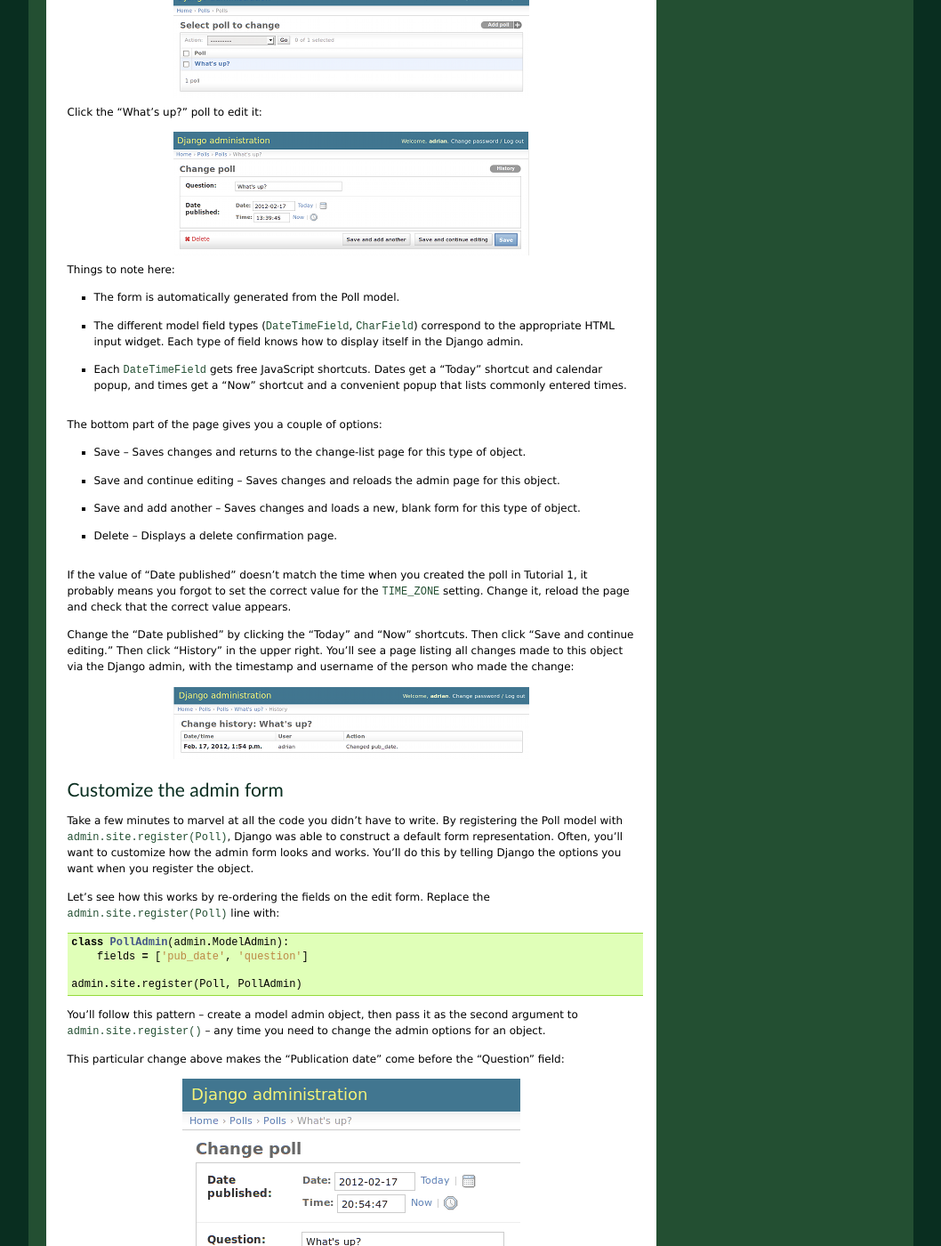
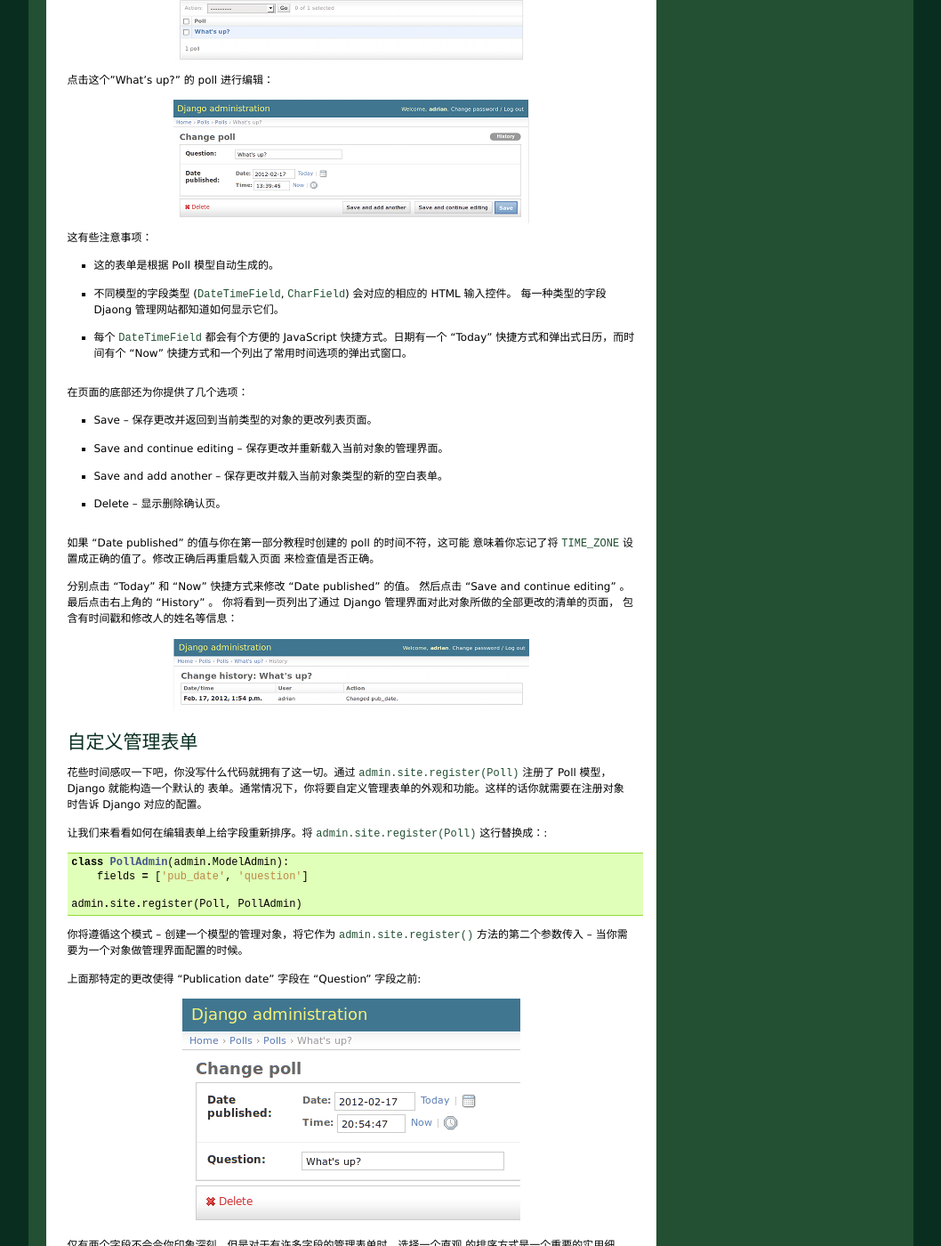
Before and after one commit to yourtion/Django-Chinese-Docs, a Sphinx documentation site: the page built from docs/intro/tutorial02.txt, in a window 1280 px wide and 1400 px high, scrolled down 2320 px. Shown: the whole window at 89% size, without its empty margins (111-1169 px from the left). Built offline with Sphinx 7.4.7, drawn with Linux system fonts in a browser that asks for light colours; cross-references to code outside the pages are shown as plain code; some of the changed text lies outside the part shown.

Commit message:
翻译至自定义表单

```diff
--- a/docs/intro/tutorial02.txt
+++ b/docs/intro/tutorial02.txt
@@ -92,116 +92,104 @@ http://127.0.0.1:8000/admin/ 。你将看到管理员的登录界面：
 
 你将看到一些可编辑的内容，包括 groups ，users 和 sites 。这些都是 Django 默认情况下自带的核心功能。
 
-Make the poll app modifiable in the admin
+使 poll 应用的数据在管理网站中可编辑
 =========================================
 
-But where's our poll app? It's not displayed on the admin index page.
+但是 poll 应用在哪？ 它可是没有在管理网站的首页上显示啊。
 
-Just one thing to do: We need to tell the admin that ``Poll``
-objects have an admin interface. To do this, create a file called
-``admin.py`` in your ``polls`` directory, and edit it to look like this::
+只需要做一件事：我们需要告诉管理网站 ``Poll``
+对象要有一个管理界面。为此，我们在你的 ``polls`` 目录下创建一个名为
+``admin.py`` 的文件，并添加如下内容：::
 
     from django.contrib import admin
     from polls.models import Poll
 
     admin.site.register(Poll)
 
-You'll need to restart the development server to see your changes. Normally,
-the server auto-reloads code every time you modify a file, but the action of
-creating a new file doesn't trigger the auto-reloading logic.
+你需要重启开发服务器才能看到变化。通常情况下，你每次修改过一个文件后开发
+服务器都会自动载入，但是创建一个新文件却不会触发自动载入的逻辑。
 
-Explore the free admin functionality
+探索管理功能
 ====================================
 
-Now that we've registered ``Poll``, Django knows that it should be displayed on
-the admin index page:
+现在我们已经注册了 ``Poll`` ，那 Django 就知道了要在管理网站的首页上显示出来：
 
 .. image:: _images/admin03t.png
    :alt: Django admin index page, now with polls displayed
 
-Click "Polls." Now you're at the "change list" page for polls. This page
-displays all the polls in the database and lets you choose one to change it.
-There's the "What's up?" poll we created in the first tutorial:
+点击 "Polls" 。现在你在 polls 的 “更改列表” 页。该页
+显示了数据库中所有的 polls 可让你选中一个进行编辑。
+有个 "What's up?" poll 是我们在第一个教程中创建的：
 
 .. image:: _images/admin04t.png
    :alt: Polls change list page
 
-Click the "What's up?" poll to edit it:
+点击这个"What's up?" 的 poll 进行编辑：
 
 .. image:: _images/admin05t.png
    :alt: Editing form for poll object
 
-Things to note here:
+这有些注意事项：
 
-* The form is automatically generated from the Poll model.
+* 这的表单是根据 Poll 模型自动生成的。
 
-* The different model field types (:class:`~django.db.models.DateTimeField`,
-  :class:`~django.db.models.CharField`) correspond to the appropriate HTML
-  input widget. Each type of field knows how to display itself in the Django
-  admin.
+* 不同模型的字段类型 (:class:`~django.db.models.DateTimeField`,
+  :class:`~django.db.models.CharField`) 会对应的相应的 HTML 输入控件。
+  每一种类型的字段 Djaong 管理网站都知道如何显示它们。
 
-* Each :class:`~django.db.models.DateTimeField` gets free JavaScript
-  shortcuts. Dates get a "Today" shortcut and calendar popup, and times get
-  a "Now" shortcut and a convenient popup that lists commonly entered times.
+* 每个 :class:`~django.db.models.DateTimeField` 都会有个方便的 JavaScript
+  快捷方式。日期有一个 "Today" 快捷方式和弹出式日历，而时间有个 "Now"
+  快捷方式和一个列出了常用时间选项的弹出式窗口。
 
-The bottom part of the page gives you a couple of options:
+在页面的底部还为你提供了几个选项：
 
-* Save -- Saves changes and returns to the change-list page for this type of
-  object.
+* Save -- 保存更改并返回到当前类型的对象的更改列表页面。
 
-* Save and continue editing -- Saves changes and reloads the admin page for
-  this object.
+* Save and continue editing -- 保存更改并重新载入当前对象的管理界面。
 
-* Save and add another -- Saves changes and loads a new, blank form for this
-  type of object.
+* Save and add another -- 保存更改并载入当前对象类型的新的空白表单。
 
-* Delete -- Displays a delete confirmation page.
+* Delete -- 显示删除确认页。
 
-If the value of "Date published" doesn't match the time when you created the
-poll in Tutorial 1, it probably means you forgot to set the correct value for
-the :setting:`TIME_ZONE` setting. Change it, reload the page and check that
-the correct value appears.
+如果 "Date published" 的值与你在第一部分教程时创建的 poll 的时间不符，这可能
+意味着你忘记了将 :setting:`TIME_ZONE` 设置成正确的值了。修改正确后再重启载入页面
+来检查值是否正确。
 
-Change the "Date published" by clicking the "Today" and "Now" shortcuts. Then
-click "Save and continue editing." Then click "History" in the upper right.
-You'll see a page listing all changes made to this object via the Django admin,
-with the timestamp and username of the person who made the change:
+分别点击 "Today" 和 "Now" 快捷方式来修改 "Date published" 的值。
+然后点击 "Save and continue editing" 。最后点击右上角的 "History" 。
+你将看到一页列出了通过 Django 管理界面对此对象所做的全部更改的清单的页面，
+包含有时间戳和修改人的姓名等信息：
 
 .. image:: _images/admin06t.png
    :alt: History page for poll object
 
-Customize the admin form
+自定义管理表单
 ========================
 
-Take a few minutes to marvel at all the code you didn't have to write. By
-registering the Poll model with ``admin.site.register(Poll)``, Django was able
-to construct a default form representation. Often, you'll want to customize how
-the admin form looks and works. You'll do this by telling Django the options
-you want when you register the object.
+花些时间感叹一下吧，你没写什么代码就拥有了这一切。通过
+``admin.site.register(Poll)`` 注册了 Poll 模型，Django 就能构造一个默认的
+表单。通常情况下，你将要自定义管理表单的外观和功能。这样的话你就需要在注册对象
+时告诉 Django 对应的配置。
 
-Let's see how this works by re-ordering the fields on the edit form. Replace
-the ``admin.site.register(Poll)`` line with::
+让我们来看看如何在编辑表单上给字段重新排序。将 ``admin.site.register(Poll)`` 这行替换成：::
 
     class PollAdmin(admin.ModelAdmin):
         fields = ['pub_date', 'question']
 
     admin.site.register(Poll, PollAdmin)
 
-You'll follow this pattern -- create a model admin object, then pass it as the
-second argument to ``admin.site.register()`` -- any time you need to change the
-admin options for an object.
+你将遵循这个模式 -- 创建一个模型的管理对象，将它作为 ``admin.site.register()``
+方法的第二个参数传入 -- 当你需要为一个对象做管理界面配置的时候。
 
-This particular change above makes the "Publication date" come before the
-"Question" field:
+上面那特定的更改使得 "Publication date" 字段在 "Question" 字段之前:
 
 .. image:: _images/admin07.png
    :alt: Fields have been reordered
 
-This isn't impressive with only two fields, but for admin forms with dozens
-of fields, choosing an intuitive order is an important usability detail.
+仅有两个字段不会令你印象深刻，但是对于有许多字段的管理表单时，选择一个直观
+的排序方式是一个重要的实用细节。
 
-And speaking of forms with dozens of fields, you might want to split the form
-up into fieldsets::
+刚才所说的有许多字段的表单，你可能想将表单中的字段分割成 fieldsets ：::
 
     class PollAdmin(admin.ModelAdmin):
         fieldsets = [
@@ -211,16 +199,15 @@ up into fieldsets::
 
     admin.site.register(Poll, PollAdmin)
 
-The first element of each tuple in ``fieldsets`` is the title of the fieldset.
-Here's what our form looks like now:
+在 ``fieldsets`` 中每一个 tuple 的第一个元素就是 fieldset 的标题。
+下面是我们表单现在的样子：
 
 .. image:: _images/admin08t.png
    :alt: Form has fieldsets now
 
-You can assign arbitrary HTML classes to each fieldset. Django provides a
-``"collapse"`` class that displays a particular fieldset initially collapsed.
-This is useful when you have a long form that contains a number of fields that
-aren't commonly used::
+你可以为每个 fieldset 指定 THML 样式类。Django 提供了一个
+``"collapse"`` 样式类用于显示初始时是收缩的 fieldset 。
+当你有一个包含一些不常用的长窗体时这是非常有用的 ::
 
         class PollAdmin(admin.ModelAdmin):
             fieldsets = [
```
